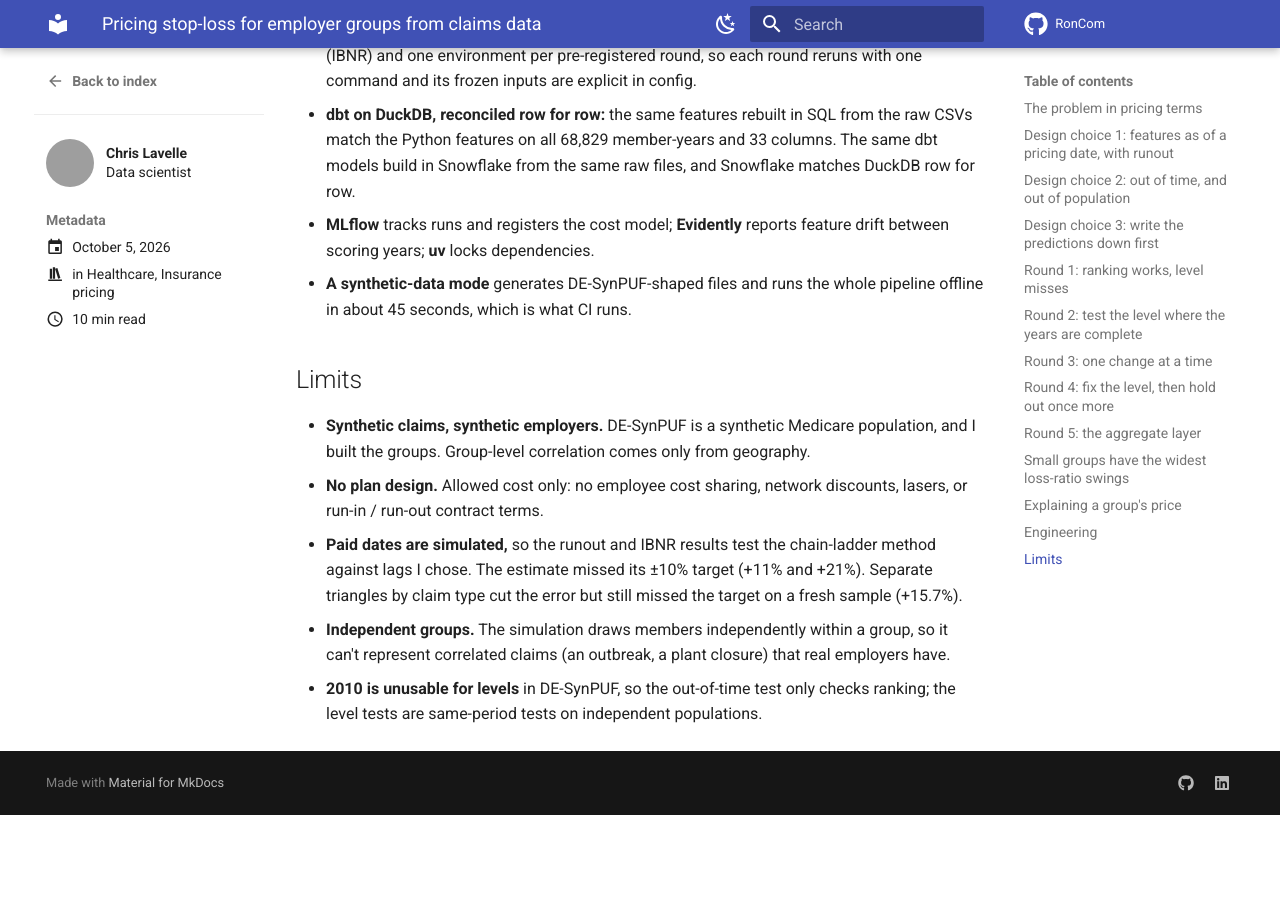
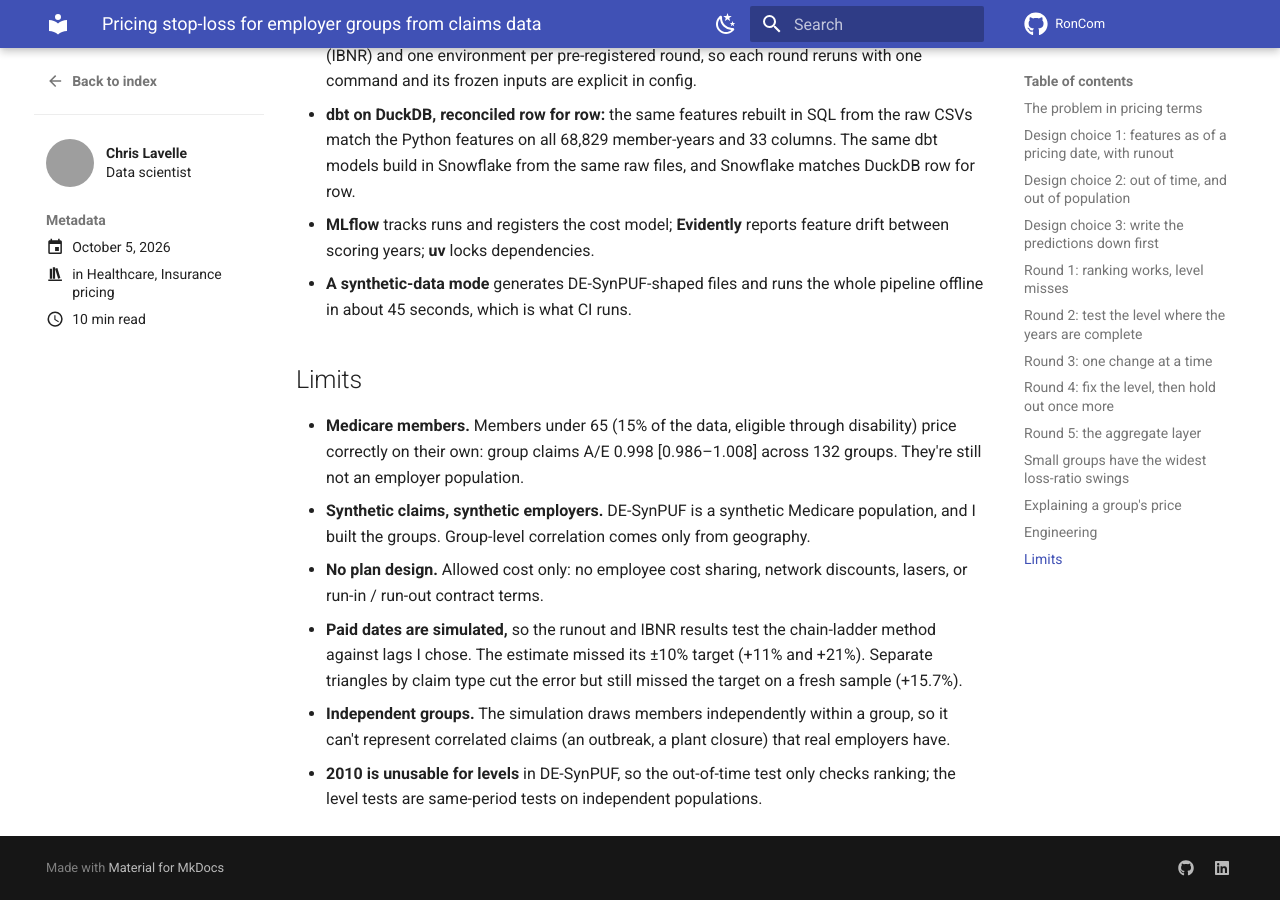
Before and after one commit to RonCom/RonCom.github.io, an MkDocs documentation site: the page built from docs/blog/posts/group-underwriting.md, in a window 1280 px wide and 900 px high, scrolled down 7826 px. Built offline with MkDocs 1.6.1 and Material for MkDocs 9.7.7, drawn with Linux system fonts in a browser that asks for light colours; before the commit the page ends 8641 px from its top, so only the background shows below that; grey boxes are pictures that could not be loaded.

Commit message:
Add under-65 result to the group underwriting post limits

```diff
--- a/docs/blog/posts/group-underwriting.md
+++ b/docs/blog/posts/group-underwriting.md
@@ -232,6 +232,9 @@ cost, ahead of any single chronic condition.
 
 ## Limits
 
+- **Medicare members.** Members under 65 (15% of the data, eligible through disability) price
+  correctly on their own: group claims A/E 0.998 [0.986–1.008] across 132 groups. They're still
+  not an employer population.
 - **Synthetic claims, synthetic employers.** DE-SynPUF is a synthetic Medicare population, and I
   built the groups. Group-level correlation comes only from geography.
 - **No plan design.** Allowed cost only: no employee cost sharing, network discounts, lasers, or
```
